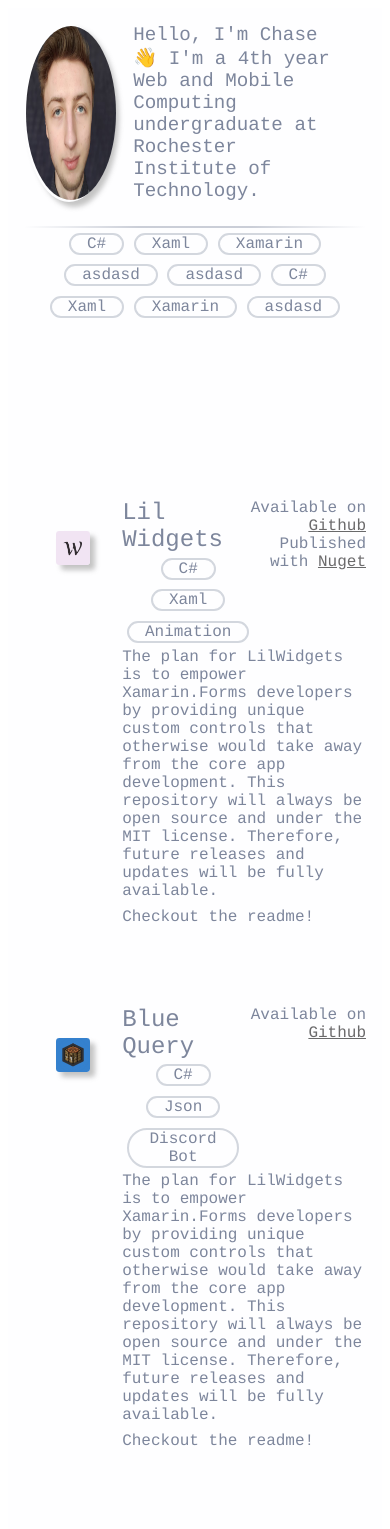
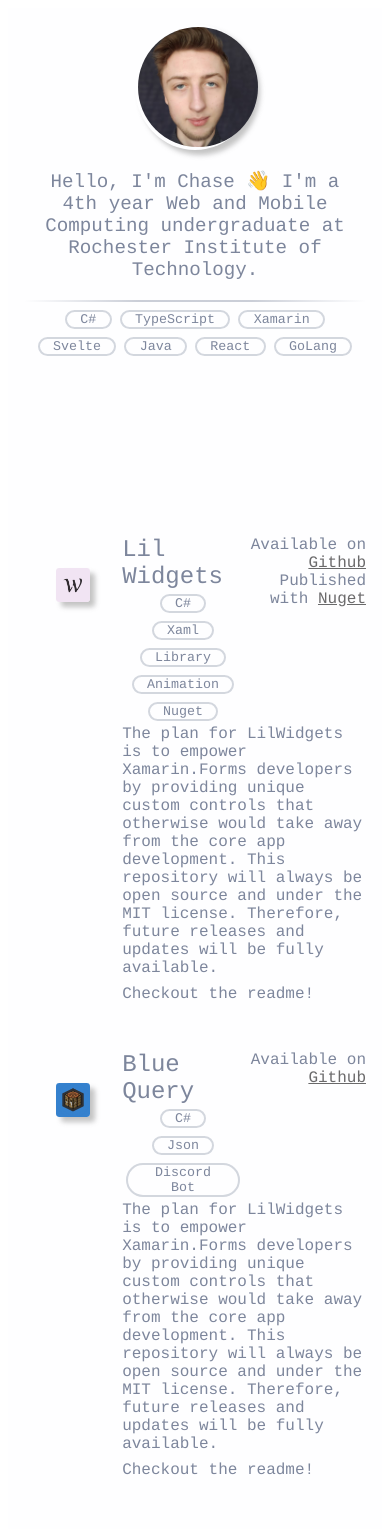
Before and after one commit to Chase-William/chase-william-site, a Svelte app: page / in a window 390 px wide. Shown: the top 1529 px of the page. Built offline with nearby package versions, Linux system fonts and the light colour scheme.

Commit message:
+ responsive header

```diff
--- a/src/App.svelte
+++ b/src/App.svelte
@@ -10,7 +10,7 @@
       src="chase.jpg"
       alt="Chase William Roth"
       about="Hello, I'm Chase 👋 I'm a 4th year Web and Mobile Computing undergraduate at Rochester Institute of Technology."
-      tags={["C#", "Xaml", "Xamarin", "asdasd ", "asdasd", "C#", "Xaml", "Xamarin", "asdasd "]}/>
+      tags={["C#", "TypeScript", "Xamarin", "Svelte ", "Java", "React", "GoLang"]}/>
   </div>
 
   <div class="divider"/>
@@ -22,9 +22,8 @@
       alt="Lil Widgets"
       github="https://github.com/Chase-William/LilWidgets"
       nuget="https://www.nuget.org/packages/LilWidgets.Xamarin.Forms/1.1.1-alpha"
-      tags={["C#", "Xaml", "Animation"]}/>
-	</div>
-  <div id="content-body">
+      tags={["C#", "Xaml", "Library", "Animation", "Nuget"]}/>
+
     <ProjectCard
       title="Blue Query"
       src="bluequery.png"
@@ -33,17 +32,6 @@
       nuget=""
       tags={["C#", "Json", "Discord Bot"]}/>
 	</div>
-  <div id="content-body">
-    <ProjectCard
-      title=""
-      src=""
-      alt=""
-      github=""
-      nuget=""
-      tags={[]}/>
-	</div>
-
-
 </main>
 
 <style>
@@ -59,6 +47,9 @@
   #content-body {
     max-width: 900px;
     margin: 5em auto;
+    display: flex;
+    flex-direction: column;
+    row-gap: 3em;
   }
 
   .divider {
--- a/src/MeetMe.svelte
+++ b/src/MeetMe.svelte
@@ -32,11 +32,12 @@
   #about-container {
     display: flex;
     justify-content: center;
+    flex-direction: column;
   }
 
   #horizontal-line {
     max-width: 1400px;
-    margin: 1.5em auto 0;
+    margin-bottom: 0.2em;
     height: 2px;
     background-image: linear-gradient(to left, #7D869C00, #7D869C66, #7D869C66, #7D869C00);
   }
@@ -53,14 +54,35 @@
     display: flex;
     border-radius: 50%;
 		box-shadow: 5px 5px 5px #BBBD;
+    margin: auto;
 	}
 
 	h2 {
-		margin: auto 1em;
+		margin: 1em;
     font-size: larger;
-		text-align: left;
+		text-align: center;
     font-weight: lighter;
 	}
+
+  @media only screen and (min-width: 500px) {
+    h2 {
+      text-align: left;
+      margin: auto 1em;
+    }
+
+    #about-container {
+      display: flex;
+      flex-direction: row;
+    }
+
+    #selfie-container {
+      margin: 0;
+    }
+
+    #horizontal-line {
+      margin-top: 1em;
+    }
+  }
 
   @media only screen and (min-width: 1300px) {
     #about-container {
@@ -85,9 +107,9 @@
 
     #horizontal-line {
       position: relative;
-      margin-top: -6.0em;
       background-image: linear-gradient(to left, #7D869C00, #7D869C66, #7D869C66, #7D869C00);
       z-index: 0;
+      margin: -6.0em auto 0 auto;
     }
 
     #tags {
--- a/src/Tags.svelte
+++ b/src/Tags.svelte
@@ -19,6 +19,7 @@
     border-radius: 20px;
     padding: 0 1em;
     margin: 0.3em;
+    font-size: smaller;
   }
 
   /* * {
```
